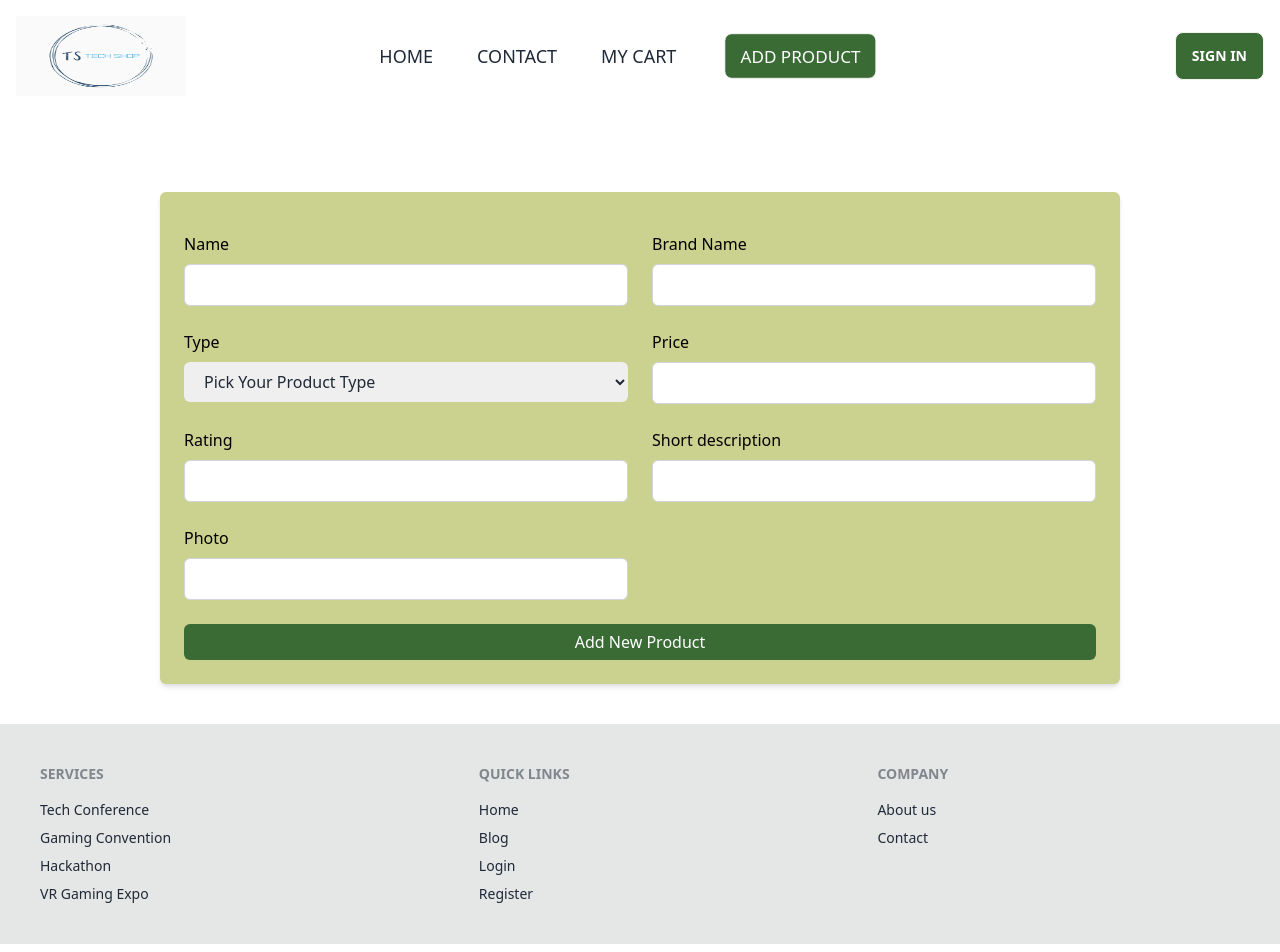
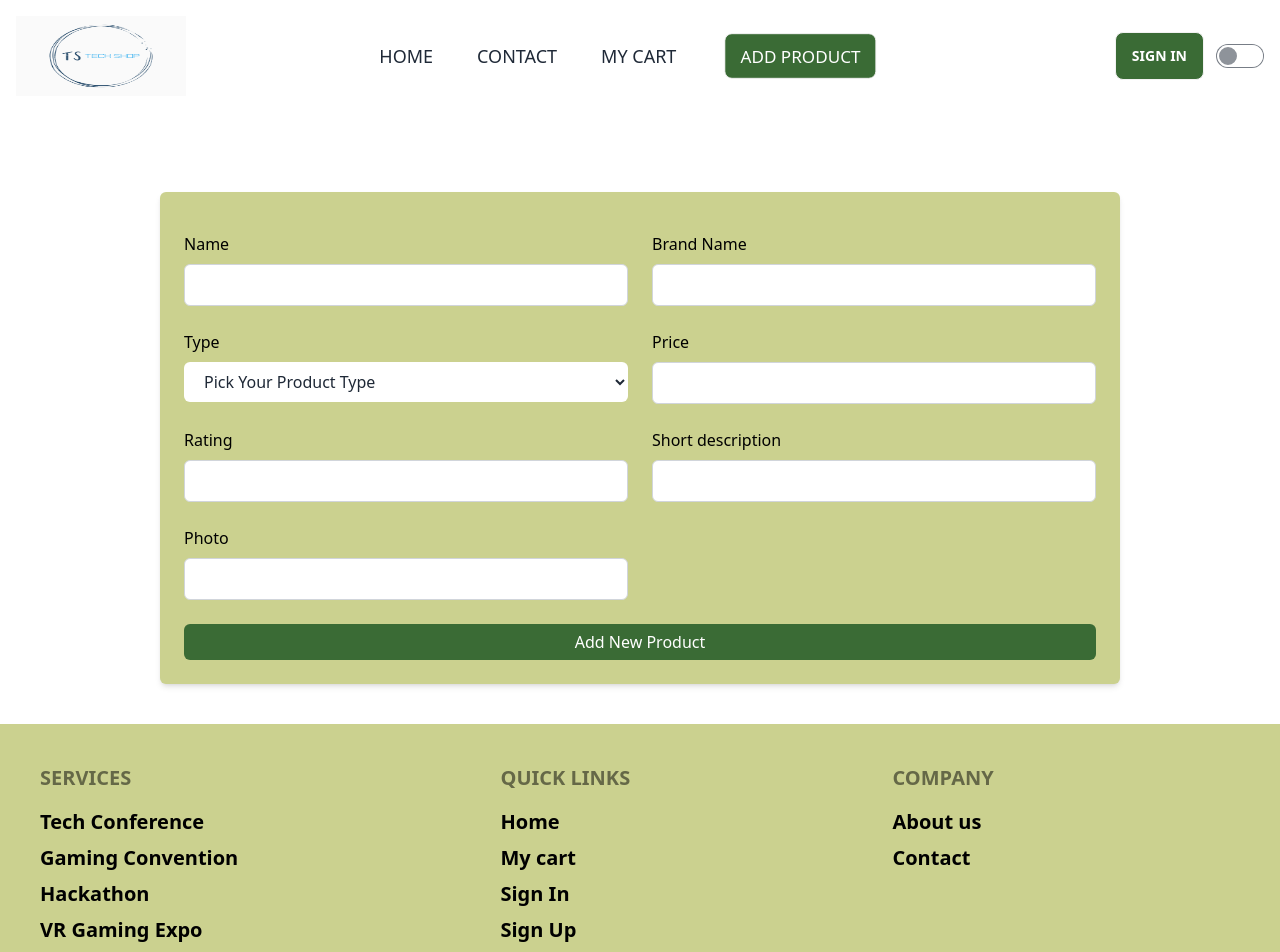
Before and after one commit to rasel6518/techshop-client-side, a React (Vite) app: page /addproduct in a window 1280 px wide. Shown: the top 952 px of the page. Built offline with nearby package versions, Linux system fonts and the light colour scheme.

Commit message:
set theme toggle on navbar

```diff
--- a/src/Components/AddProduct/AddProduct.jsx
+++ b/src/Components/AddProduct/AddProduct.jsx
@@ -60,7 +60,7 @@ const AddProduct = () => {
                             <label className="text-black " htmlFor="password">Type</label>
                             <select
                                 name="type"
-                                className="block w-full px-4 py-2 mt-2 rounded-md   focus:border-blue-500 dark:focus:border-blue-500 focus:outline-none focus:ring"
+                                className="block w-full px-4 bg-white py-2 mt-2 rounded-md   focus:border-blue-500  focus:outline-none focus:ring"
                                 id="type"
                                 defaultValue="Pick Your Product Type"
                             >
--- /dev/null
+++ b/src/Components/Apple/Apple.jsx
@@ -0,0 +1,27 @@
+
+
+
+// import { useParams } from 'react-router-dom';
+// import { useLoaderData } from 'react-router-dom';
+
+const Apple = () => {
+    // const { id } = useParams();
+    // const brands = useLoaderData();
+    // const brand = brands.find(brand => brand.id === id);
+
+    // if (!brand) {
+    //     // Handle case where brand is not found
+    //     return <div>Brand not found</div>;
+    // }
+
+    return (
+        <div>
+            {/* <h1>{brand.name}</h1> */}
+            {/* Render other details about the brand */}
+
+            apple phone
+        </div>
+    );
+};
+
+export default Apple;
--- a/src/Components/Home/Footer.jsx
+++ b/src/Components/Home/Footer.jsx
@@ -4,7 +4,7 @@ import { Link } from "react-router-dom";
 const Footer = () => {
     return (
         <>
-            <footer className="footer p-10 bg-base-300 text-base-content">
+            <footer className="footer text-black text-xl font-semibold p-10 text-center bg-secColor ">
                 <nav>
                     <header className="footer-title">Services</header>
                     <a className="link link-hover">Tech Conference</a>
@@ -15,9 +15,9 @@ const Footer = () => {
                 <nav>
                     <header className="footer-title">Quick Links</header>
                     <Link to='/'>Home</Link>
-                    <Link to='/blog'>Blog</Link>
-                    <Link to='/login'>Login</Link>
-                    <Link to='/register'>Register</Link>
+                    <Link to='/mycart'>My cart</Link>
+                    <Link to='/signin'>Sign In</Link>
+                    <Link to='/signup'>Sign Up</Link>
 
                 </nav>
                 <nav>
--- a/src/Components/Home/Home.jsx
+++ b/src/Components/Home/Home.jsx
@@ -1,4 +1,4 @@
-import { useLoaderData } from "react-router-dom";
+import { Link, useLoaderData } from "react-router-dom";
 import Banner from "./Banner";
 
 
@@ -14,10 +14,14 @@ const Home = () => {
                     brands?.map(brand =>
                     (<div key={brand.id}>
 
-                        <div className="w-full h-40 m-5">
-                            <img className="w-full h-full" src={brand.image_url} alt="" />
-                            <p className="text-center font-serif font-extrabold text-3xl">{brand.name}</p>
-                        </div>
+                        <Link to={`/${brand.name.toLowerCase()}`}>
+
+                            <div className="w-full h-40 m-5">
+                                <img className="w-full h-full" src={brand.image_url} alt="" />
+                                <p className="text-center font-serif font-extrabold text-3xl">{brand.name}</p>
+                            </div>
+
+                        </Link>
 
                     </div>)
 
--- /dev/null
+++ b/src/Components/Samsung/Samsung.jsx
@@ -0,0 +1,11 @@
+
+
+const Samsung = () => {
+    return (
+        <div>
+            Samsung
+        </div>
+    );
+};
+
+export default Samsung;
--- /dev/null
+++ b/src/Components/Sony/Sony.jsx
@@ -0,0 +1,11 @@
+
+
+const Sony = () => {
+    return (
+        <div>
+            <p>sony</p>
+        </div>
+    );
+};
+
+export default Sony;
--- /dev/null
+++ b/src/ErrorPage/ErrorPage.jsx
@@ -0,0 +1,31 @@
+import { Link } from "react-router-dom";
+
+const ErrorPage = () => {
+    return (
+        <div className=" ">
+            <div className="grid h-screen px-4 bg-white place-content-center">
+                <div className="text-center">
+                    <h1 className="font-black text-gray-200 text-9xl">404</h1>
+
+                    <p className="text-2xl font-bold tracking-tight text-gray-900 sm:text-4xl">
+                        Oops! Page Not Found
+                    </p>
+
+                    <p className="mt-4 text-gray-500">
+                        The page you are looking for might have been removed, had its name changed,
+                        or is temporarily unavailable.
+                    </p>
+
+                    <Link
+                        to='/'
+                        className="inline-block px-5 py-3 mt-6 text-sm font-medium text-white bg-priColor rounded hover:bg-thirColor focus:outline-none focus:ring"
+                    >
+                        Go Back Home
+                    </Link>
+                </div>
+            </div>
+        </div>
+    );
+};
+
+export default ErrorPage;
--- a/src/NavBar.jsx
+++ b/src/NavBar.jsx
@@ -1,10 +1,29 @@
-import { useState } from "react";
+import { useEffect, useState } from "react";
 import logo from '../src/assets/logo.png'
 import { AiOutlineCloseCircle, AiOutlineMenu } from 'react-icons/ai';
 import { Link, NavLink } from "react-router-dom";
 
 
 const Navbar = () => {
+
+    const [theme, setTheme] = useState(localStorage.getItem("theme") ? localStorage.getItem("theme") : "light")
+
+    useEffect(() => {
+        localStorage.setItem("theme", theme);
+        const localTheme = localStorage.getItem("theme")
+
+        document.querySelector("html").setAttribute("data-theme", localTheme)
+
+    }, [theme])
+
+    const handletoggle = (e) => {
+        if (e.target.checked) {
+            setTheme("dark")
+        } else {
+            setTheme("light")
+        }
+    }
+
     const [isMenuOpen, setMenuOpen] = useState(false);
 
     const handleToggleMenu = () => {
@@ -32,11 +51,7 @@ const Navbar = () => {
                 isPending ? "pending" : isActive ? "active btn text-white hover:bg-thirColor bg-priColor  mr-5 text-lg font-medium " : "mr-5 text-lg font-medium "
             }
         >ADD PRODUCT</NavLink></li>
-        {/* <li><NavLink to='/addproduct'
-            className={({ isActive, isPending }) =>
-                isPending ? "pending" : isActive ? "active btn text-white hover:bg-thirColor bg-priColor  mr-5 text-lg font-medium " : "mr-5 text-lg font-medium "
-            }
-        >CONTACT</NavLink></li> */}
+
 
     </>
 
@@ -57,7 +72,16 @@ const Navbar = () => {
                         <img src={logo} alt="" className="w-[170px] h-[80px]" />
                     </a>
 
-                    <Link to='/signin' className="btn hover:bg-thirColor bg-priColor text-white  ml-14 ">SIGN IN</Link>
+                    <div className="flex items-center gap-3">
+                        <Link to='/signin' className="btn hover:bg-thirColor bg-priColor text-white  ml-14 ">SIGN IN</Link>
+                        <input type="checkbox" onChange={handletoggle}
+
+                            checked={theme === "light" ? false : true}
+                            className="toggle" />
+
+                    </div>
+
+
 
 
 
@@ -67,7 +91,12 @@ const Navbar = () => {
                     </ul>
 
 
+
                 </nav>
+
+
+
+
                 <div className={`navbar-menu w-[450px] duration-1000 top-0 left-0 h-[100vh] md:hidden absolute transition-all z-50 ${isMenuOpen ? 'translate-x-0' : '-translate-x-[1000px]'}`}>
 
                     <nav className="fixed   top-0 left-0 bottom-0 flex  flex-col w-5/6 max-w-sm py-6 px-6  bg-white border-r overflow-y-auto">
@@ -78,6 +107,8 @@ const Navbar = () => {
                     <div className="navbar-backdrop top-2 right-20  fixed " onClick={handleToggleMenu}> <AiOutlineCloseCircle className="text-3xl text-red-500"></AiOutlineCloseCircle> </div>
 
                 </div>
+
+
             </div>
         </div>
     );
--- a/src/main.jsx
+++ b/src/main.jsx
@@ -15,11 +15,16 @@ import Contact from './Components/Contact/Contact';
 import MyCart from './Components/MyCart/MyCart';
 import AddProduct from './Components/AddProduct/AddProduct';
 import SignIn from './Components/SignIn/SignIn';
+import Apple from './Components/Apple/Apple';
+import Sony from './Components/Sony/Sony';
+import ErrorPage from './ErrorPage/ErrorPage';
+import Samsung from './Components/Samsung/Samsung';
 
 const router = createBrowserRouter([
   {
     path: "/",
     element: <Root />,
+    errorElement: <ErrorPage></ErrorPage>,
     children: [
       {
         path: "/",
@@ -46,6 +51,21 @@ const router = createBrowserRouter([
         path: "/addproduct",
         element: <AddProduct></AddProduct>,
       },
+      {
+        path: "/apple",
+        element: <Apple></Apple>,
+        // loader: () => fetch('brands.json')
+      },
+      {
+        path: "/sony",
+        element: <Sony></Sony>,
+        // loader: () => fetch('brands.json')
+      },
+      {
+        path: "/samsung",
+        element: <Samsung></Samsung>,
+        // loader: () => fetch('brands.json')
+      },
     ],
   },
 ]);
--- a/tailwind.config.js
+++ b/tailwind.config.js
@@ -14,4 +14,7 @@ export default {
     },
   },
   plugins: [require("daisyui")],
+  daisyui: {
+    themes: ["light", "dark"],
+  },
 }
```
